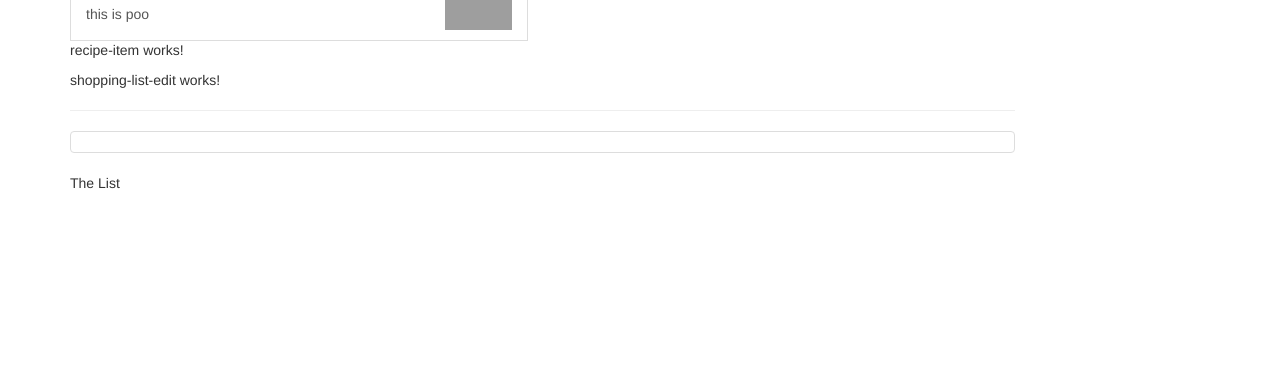
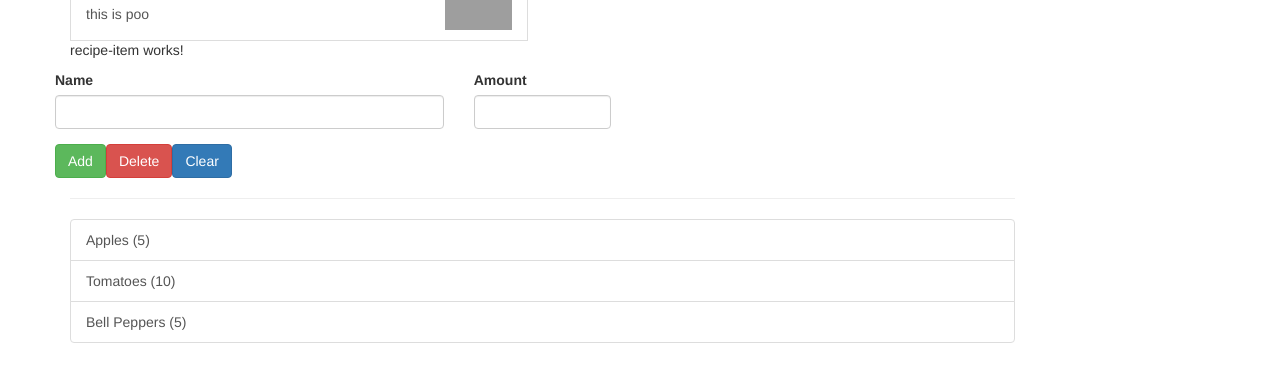
Before and after one commit to TropintheBard/udemy-course-project-two, an Angular app: page / in a window 1280 px wide. Shown: the part 249-630 px from the top of the page. Built offline with nearby package versions, Linux system fonts and the light colour scheme; grey boxes are pictures that could not be loaded.

Commit message:
"Created the shopping list components"

```diff
--- /dev/null
+++ b/src/app/shared/ingredient.model.ts
@@ -0,0 +1,4 @@
+export class Ingredient{
+
+    constructor (public name: string, public amount: number){}
+}
--- a/src/app/shopping-list/shopping-list-edit/shopping-list-edit.component.html
+++ b/src/app/shopping-list/shopping-list-edit/shopping-list-edit.component.html
@@ -1 +1,24 @@
-<p>shopping-list-edit works!</p>
+<div class="row">
+    <div class="col-xs-small">
+        <form>
+            <div class="row">
+                <div class="col-sm-5 form-group">
+                    <label for="name">Name</label>
+                    <input type="text" id="name" class="form-control">
+                </div>
+                <div class="col-sm-2 form-group">
+                    <label for="amount">Amount</label>
+                    <input type="number" id="amount" class="form-control">
+                </div>
+            </div>
+            <div class="row">
+                <div class="col-xs-12">
+                    <button class="btn btn-success" type="submit">Add</button>
+                    <button class="btn btn-danger" type="button">Delete</button>
+                    <button class="btn btn-primary" type="button">Clear</button>
+                </div>
+
+            </div>
+        </form>
+    </div>
+</div>
--- a/src/app/shopping-list/shopping-list.component.html
+++ b/src/app/shopping-list/shopping-list.component.html
@@ -1,11 +1,14 @@
 <div class="row">
     <div class="col-xs-10">
         <app-shopping-list-edit></app-shopping-list-edit>
-            <hr>
-            <ul class="list-group">
-                <a class="list-group-item" style="cursor: pointer"></a>
-            </ul>
-            <p>The List</p>
-
+        <hr>
+        <ul class="list-group">
+            <a
+                class="list-group-item"
+                style="cursor: pointer"
+                *ngFor="let ingredient of ingredients">
+                {{ingredient.name}} ({{ingredient.amount}})
+            </a>
+        </ul>
     </div>
 </div>
--- a/src/app/shopping-list/shopping-list.component.ts
+++ b/src/app/shopping-list/shopping-list.component.ts
@@ -1,4 +1,5 @@
 import { Component, OnInit } from '@angular/core';
+import {Ingredient} from '../shared/ingredient.model';
 
 @Component({
   selector: 'app-shopping-list',
@@ -6,7 +7,11 @@ import { Component, OnInit } from '@angular/core';
   styleUrls: ['./shopping-list.component.scss']
 })
 export class ShoppingListComponent implements OnInit {
-  ingredients = [];
+   ingredients: Ingredient[] = [
+     new Ingredient('Apples', 5),
+     new Ingredient('Tomatoes', 10),
+     new Ingredient('Bell Peppers', 5)
+   ]; //makes an array ingredients of class type Ingredient array
 
   constructor() { }
 
```
